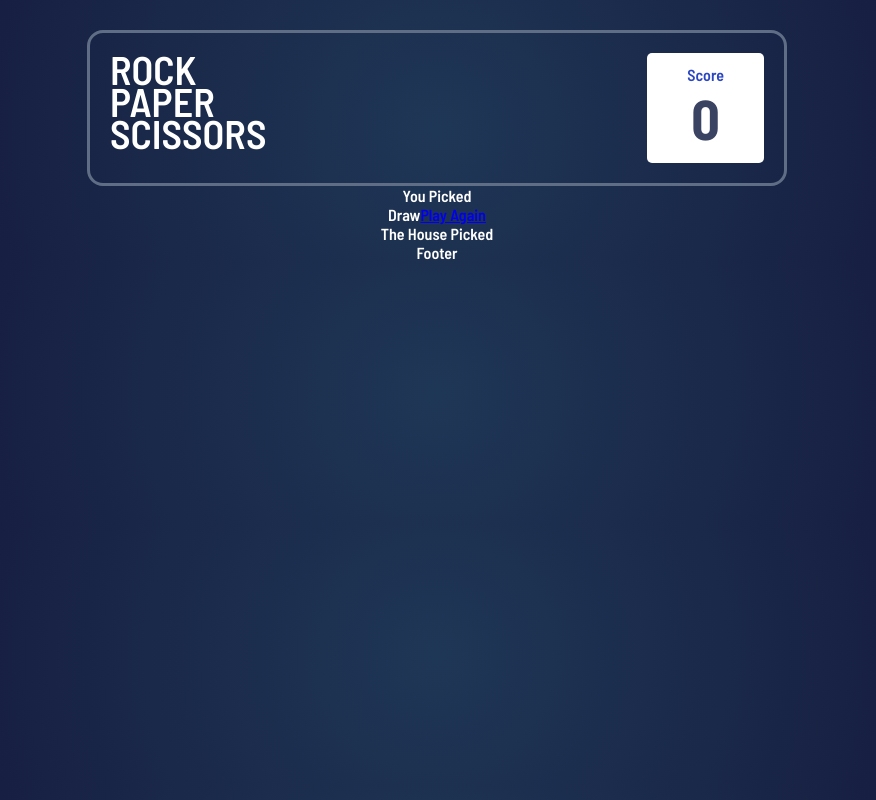
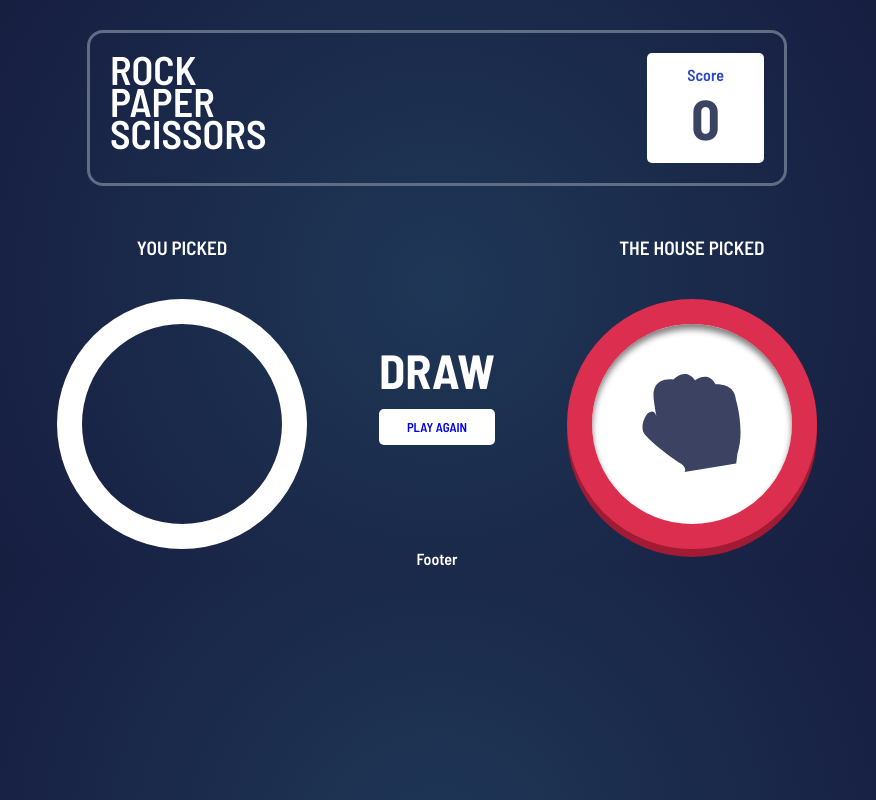
Before and after one commit to Lundi19/rps-react, a React (Vite) app: page /game in a window 1280 px wide. Shown: the whole page, without its empty margins (203-1079 px from the left). Built offline with nearby package versions, Linux system fonts and the light colour scheme.

Commit message:
styling for the game component

```diff
--- /dev/null
+++ b/src/scss/_game.scss
@@ -0,0 +1,131 @@
+.game{
+  display: flex;
+  margin-top: 50px;
+  flex-wrap: nowrap;
+  align-items: center;
+
+  &__you{
+      display: flex;
+      flex-direction: column;
+      margin-right: 2.5rem;
+.text{
+  text-transform: uppercase;
+  font-size: 1.2rem;
+  font-weight: 300;
+  margin-bottom: 2.5rem;
+}
+      .icon{
+          height: 250px;
+          width: 250px;
+          border-radius: 50%;
+          border-color: transparent;
+          border: 25px solid;
+          background-size: 50%;
+
+
+          &--paper{
+              @include icon($imageP,$paper-gradient);
+
+              &--winner{
+              @include bigShadow($paper-gradient);
+              }
+
+          }
+          &--scissors{
+              @include icon($imageS,$scissors-gradient);
+              &--winner{
+                  @include bigShadow($scissors-gradient);
+                  }
+          }
+          &--rock{
+              @include icon($imageR,$rock-gradient);
+
+              &--winner{
+                  @include bigShadow($rock-gradient);
+                  }
+
+
+
+          }
+      }
+  }
+
+  &__play{
+      display: flex;
+      flex-direction: column;
+      margin: 0 2rem;
+      .text{
+          text-transform: uppercase;
+          font-size: 3rem;
+          font-weight: 700;
+          margin-bottom: 10px;
+      }
+      .play-again{
+          background-color: #fff;
+          text-decoration: none;
+          text-transform: uppercase;
+          padding: 10px 20px;
+          border-radius: 5px;
+          font-size: .8rem;
+
+          &:hover{
+              color: red;
+          }
+      }
+  }
+
+  &__house{
+      display: flex;
+      flex-direction: column;
+      margin-left: 2.5rem;
+.text{
+  text-transform: uppercase;
+  font-size: 1.2rem;
+  font-weight: 300;
+  margin-bottom: 2.5rem;
+}
+      .icon{
+          height: 250px;
+          width: 250px;
+          border-radius: 50%;
+          border-color: transparent;
+          border: 25px solid;
+          background-size: 50%;
+
+
+          &--paper{
+              @include icon($imageP,$paper-gradient);
+
+              &--winner{
+                  @include bigShadow($paper-gradient);
+                  }
+          }
+          &--scissors{
+              @include icon($imageS,$scissors-gradient);
+
+              &--winner{
+                  @include bigShadow($scissors-gradient);
+                  }
+          }
+          &--rock{
+              @include icon($imageR,$rock-gradient);
+
+              &--winner{
+                  @include bigShadow($rock-gradient);
+                  }
+          }
+      }
+
+      .counter{
+          height: 250px;
+          width: 250px;
+          border-radius: 50%;
+          background-color: rgba($color: #000000, $alpha: .3);
+          font-size: 8rem;
+
+          display: flex;
+          flex-direction: column;
+          justify-content: center;
+      }
+  }
+}
--- /dev/null
+++ b/src/scss/_mixin.scss
@@ -0,0 +1,18 @@
+@mixin icon($image,$color){
+  background-color: #fff;
+  background-image: url($image);
+  background-position: center;
+  background-repeat: no-repeat;
+  border-color: $color;
+  box-shadow: inset 0px 5px 6px grey,
+  0px 8px darken($color, 15%);
+
+}
+
+@mixin bigShadow($color){
+box-shadow:inset 0px 5px 6px grey,
+  0px 8px darken($color, 15%),
+  0px 0px 0px 50px rgba(#ffffff, .07),
+  0px 0px 0px 100px rgba(#ffffff, .05),
+  0px 0px 0px 150px rgba(#ffffff, .025),;
+}
--- a/src/scss/_play.scss
+++ b/src/scss/_play.scss
@@ -13,4 +13,49 @@
       align-self: center;
       margin-top: 4.375rem;
   }
+
+  .items{
+      display: flex;
+      justify-content: center;
+
+      .icon{
+          height: 160px;
+          width: 160px;
+          border: 18px solid;
+          border-radius: 50%;
+          transition: transform .2s;
+
+          &--paper{
+              @include icon($imageP,$paper-gradient);
+              transform: translateX(1.5rem);
+
+              &:hover{
+              transform: translateX(1.5rem) scale(1.1);
+
+              }
+
+          }
+          &--scissors{
+              @include icon($imageS,$scissors-gradient);
+              transform: translateX(8rem);
+
+              &:hover{
+                  transform: translateX(8rem) scale(1.1);
+
+
+              }
+          }
+          &--rock{
+              @include icon($imageR,$rock-gradient);
+              transform: translateX(-10rem) translateY(13rem);
+
+
+              &:hover{
+                  transform: translateX(-10rem) translateY(13rem) scale(1.1);
+
+              }
+
+          }
+      }
+  }
 }
--- a/src/scss/_variables.scss
+++ b/src/scss/_variables.scss
@@ -1,4 +1,4 @@
-//colours
+//colors
 
 $scissors-gradient: hsl(39, 89%, 49%);
 $paper-gradient: hsl(230, 89%, 62%);
--- a/src/styles.scss
+++ b/src/styles.scss
@@ -1,5 +1,9 @@
 @import "./scss/variables";
 @import "./scss/globals";
+@import "./scss/mixin";
 
+
+
+@import "./scss/header";
 @import "./scss/play";
-@import "./scss/header";
+@import "./scss/game";
```
Also changed, not shown: 1 other file (tests, documents, lock files or other folders).
